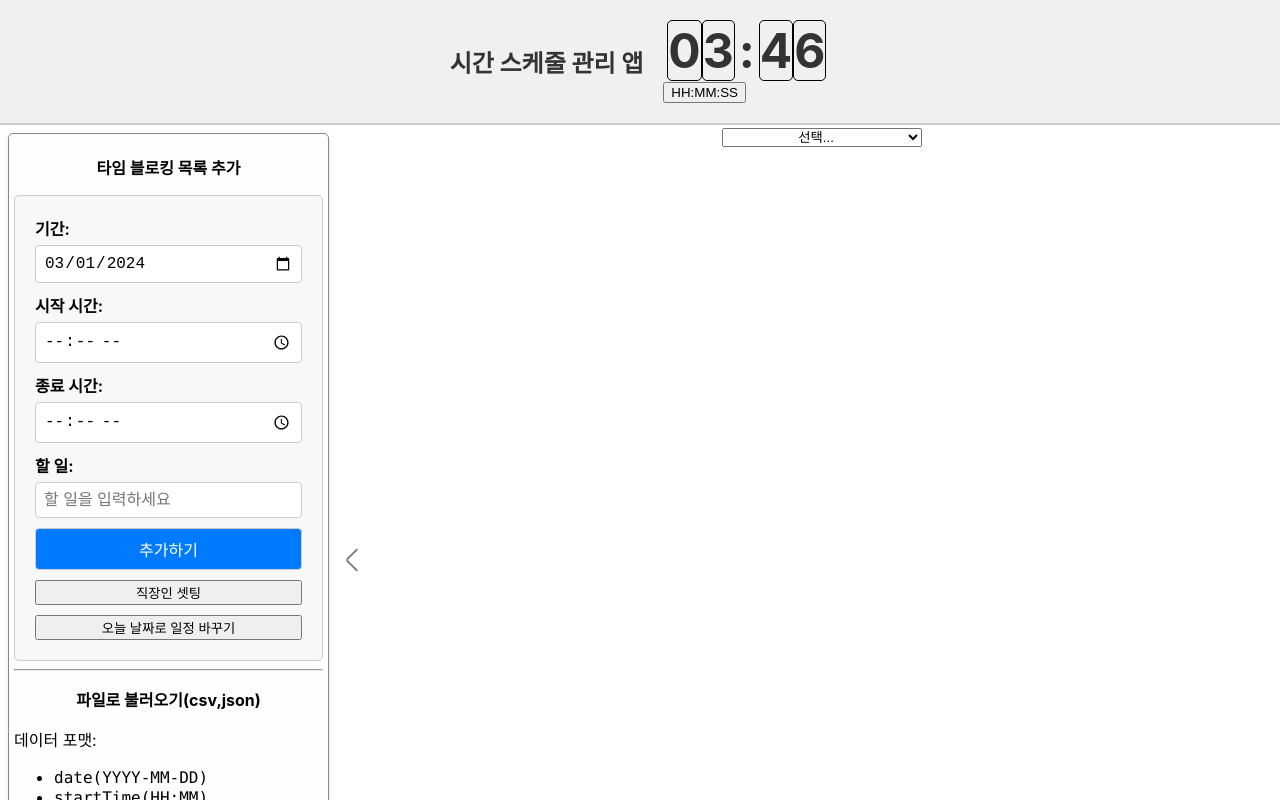
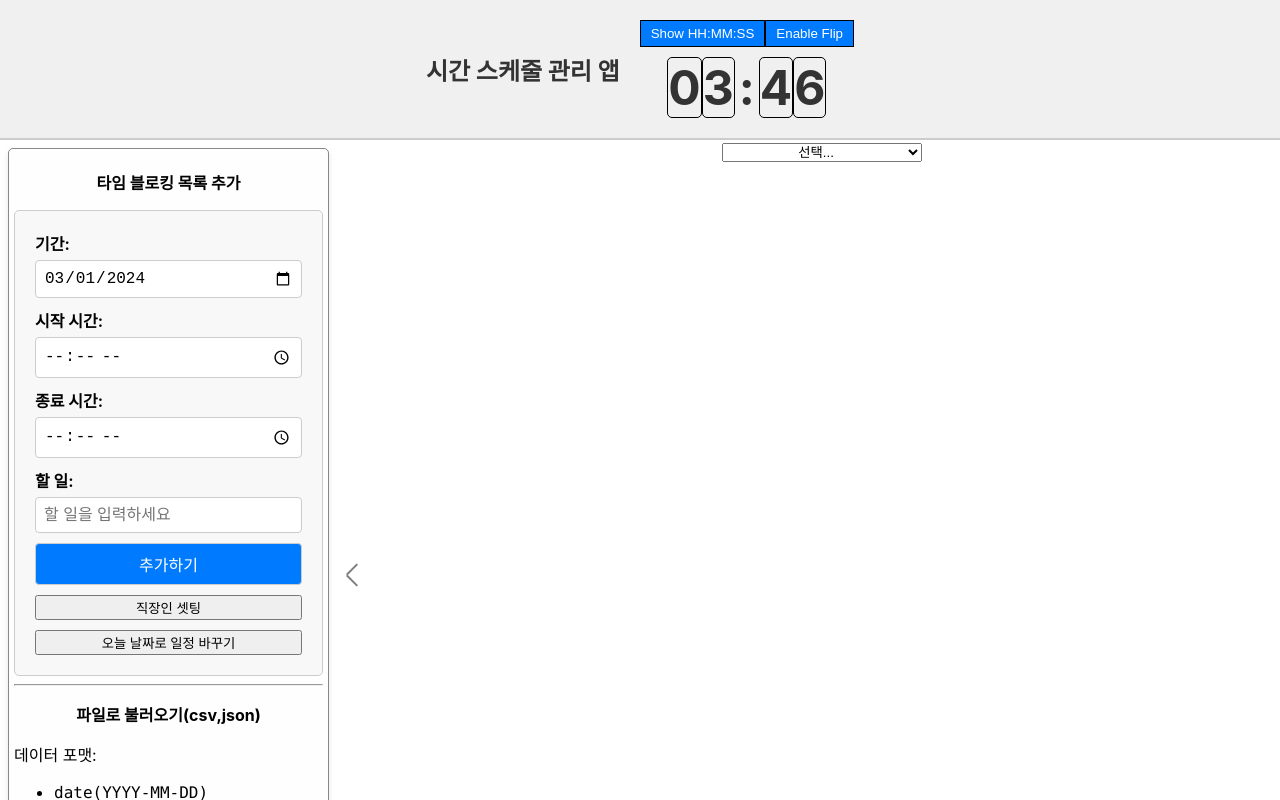
Before and after one commit to sungreong/react-time-block-schedule, a React (Create React App) app in the folder Project/ReactJS/time-blocking-app/: page / in a window 1280 px wide. Shown: the top 800 px of the page. Built offline with nearby package versions, Linux system fonts and the light colour scheme.

Commit message:
add toggle button

```diff
--- a/Project/ReactJS/time-blocking-app/src/components/DigitalClock.css
+++ b/Project/ReactJS/time-blocking-app/src/components/DigitalClock.css
@@ -32,3 +32,23 @@
   75% { transform: rotateY(135deg); opacity: 0.25; }
   100% { transform: rotateY(0deg); opacity: 1; }
 }
+
+.button-container {
+  display: flex;
+  justify-content: center;
+  margin-bottom: 10px; /* 시계와 버튼 사이의 간격 */
+}
+
+.toggle-button {
+  padding: 5px 10px;
+  border: 1px solid black;
+  background-color: #f9f9f9;
+  cursor: pointer;
+  transition: background-color 0.3s, color 0.3s;
+}
+
+.toggle-button.active {
+  background-color: #007bff;
+  color: white;
+  border: 1px solid black;
+}
--- a/Project/ReactJS/time-blocking-app/src/components/DigitalClock.js
+++ b/Project/ReactJS/time-blocking-app/src/components/DigitalClock.js
@@ -13,6 +13,7 @@ function DigitalClock() {
   // 현재 시간 상태
   const [currentTime, setCurrentTime] = useState(new Date());
   const [showSeconds, setShowSeconds] = useState(false); // 초를 표시할지 여부를 결정하는 상태
+  const [useFlip, setUseFlip] = useState(false); // flip 애니메이션을 사용할지 결정하는 상태
 
   // 이전 시간 상태
   const previousTime = usePrevious(currentTime);
@@ -35,7 +36,7 @@ function DigitalClock() {
     <div className="time-section">
       {timeString.split('').map((digit, index) => {
         // 이전 시간과 현재 시간을 비교하여 변화가 있는지 확인
-        const isFlipped = previousTimeString && digit !== previousTimeString[index];
+        const isFlipped = useFlip && previousTimeString && digit !== previousTimeString[index];
         return (
           <span key={`${type}-${index}-${digit}`} className={isFlipped ? 'flip' : ''}>
             {digit}
@@ -47,6 +48,18 @@ function DigitalClock() {
 
   return (
     <div>
+      <div className="button-container">
+        <button
+          className={`toggle-button ${!showSeconds ? 'active' : ''}`}
+          onClick={() => setShowSeconds(!showSeconds)}>
+          {showSeconds ? 'Show HH:MM' : 'Show HH:MM:SS'}
+        </button>
+        <button
+          className={`toggle-button ${!useFlip ? 'active' : ''}`}
+          onClick={() => setUseFlip(!useFlip)}>
+          {useFlip ? 'Disable Flip' : 'Enable Flip'}
+        </button>
+      </div>
       <div className="clock-container">
         {renderDigits(hours, previousTime && formatDigit(previousTime.getHours()), 'hour')}
         :
@@ -54,9 +67,6 @@ function DigitalClock() {
         {showSeconds && ":"}
         {showSeconds && renderDigits(seconds, previousTime && formatDigit(previousTime.getSeconds()), 'second')}
       </div>
-      <button onClick={() => setShowSeconds(!showSeconds)}>
-        {showSeconds ? 'HH:MM' : 'HH:MM:SS'}
-      </button>
     </div>
 
   );
```
